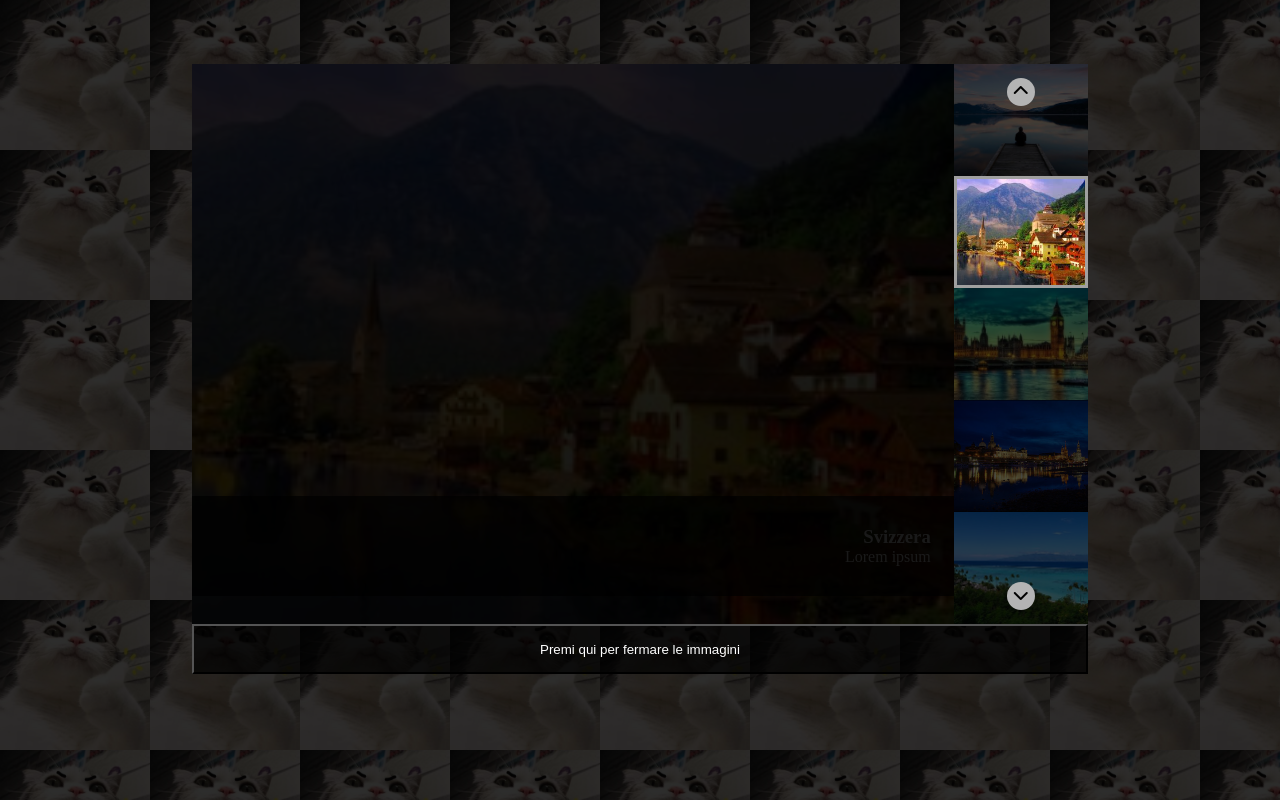
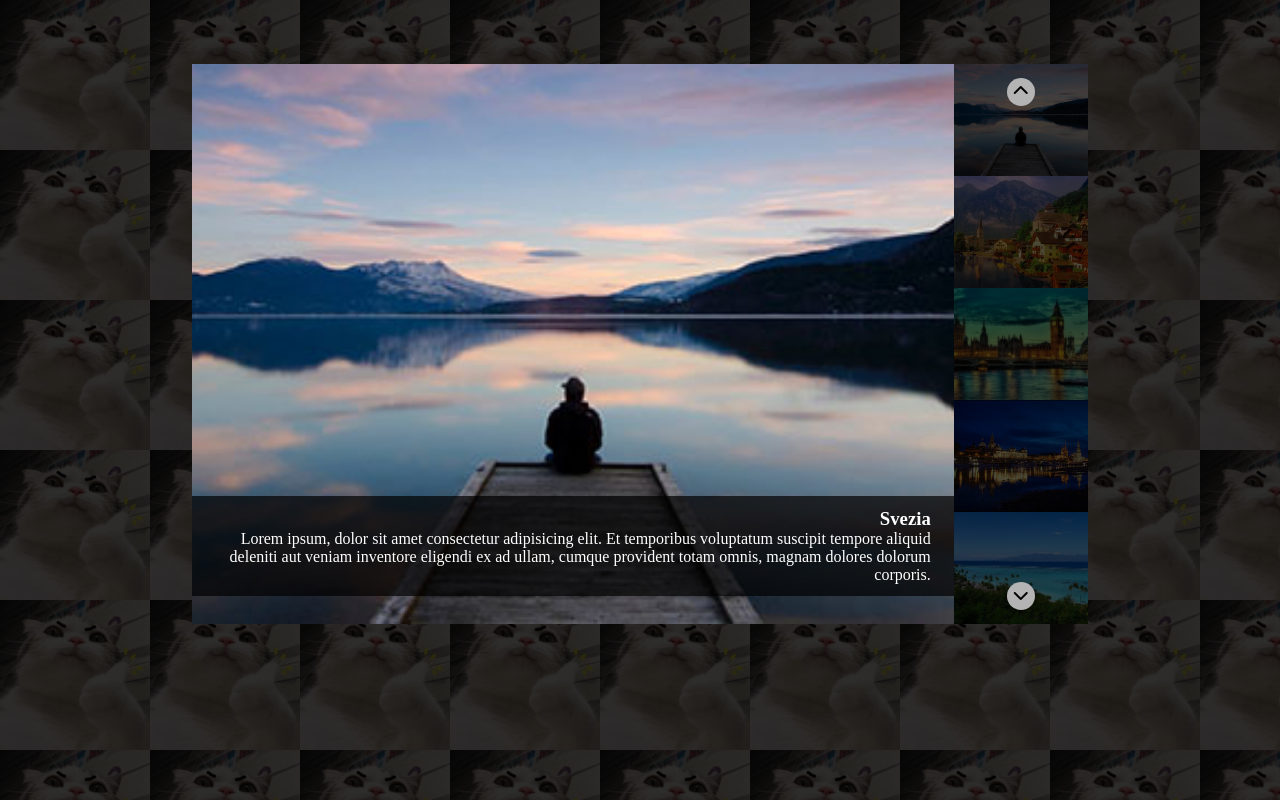
Before and after one commit to AlessandraMarusi/vue-slider, a plain HTML site: page index.html in a window 1280 px wide. Shown: the top 800 px of the page. Drawn offline with nearby package versions, Linux system fonts and the light colour scheme.

Commit message:
Conversione codice base

```diff
--- a/index.html
+++ b/index.html
@@ -4,22 +4,23 @@
     <meta charset="UTF-8">
     <meta http-equiv="X-UA-Compatible" content="IE=edge">
     <meta name="viewport" content="width=device-width, initial-scale=1.0">
-   <!--  <link href="https://cdn.jsdelivr.net/npm/bootstrap@5.1.3/dist/css/bootstrap.min.css" rel="stylesheet" integrity="sha384-1BmE4kWBq78iYhFldvKuhfTAU6auU8tT94WrHftjDbrCEXSU1oBoqyl2QvZ6jIW3" crossorigin="anonymous"> -->
+    <script src="https://cdn.jsdelivr.net/npm/vue@2/dist/vue.js"></script>
     <script src="https://kit.fontawesome.com/93b7370090.js" crossorigin="anonymous"></script>
     <link rel="stylesheet" href="css/style.css">
     <title>Document</title>
 </head>
 <body>
-    <!-- <div class="container">
+    <div id="app">
+        <div class="container">
             <div class="slideContainer">
                 <div class="slide active">
-                <img src="img/01.jpg" alt="Img 1">
+                    <img :src="items[currentIndex].immagine" alt="items[currentIndex].title">
                     <div class="slideText">
-                    <h3>Svizzera</h3>
-                    <span>Lorem ipsum</span>
+                        <h3>{{items[currentIndex].title}}</h3>
+                        <span>{{items[currentIndex].text}}</span>
                     </div>
                 </div>
-            <div class="slide">
+                <!-- <div class="slide">
                     <img src="img/02.jpg" alt="Img 2">
                     <div class="slideText">
                         <h3></h3>
@@ -46,15 +47,15 @@
                         <h3></h3>
                         <span></span>
                     </div>
-            </div>
+                </div> -->
             </div>
             <div class="row">
                 <div id="up"><i class="fa-solid fa-chevron-up"></i></div>
                 <div id="down"><i class="fa-solid fa-chevron-down"></i></div>
-            <div class="col">
-                <img src="img/01.jpg" alt="Img 1">
+                <div class="col" v-for="thumb in items">
+                    <img :src="thumb.immagine" :alt="thumb.title">
                 </div>
-            <div class="col">
+                <!-- <div class="col">
                     <img src="img/02.jpg" alt="Img 2">
                 </div>
                 <div class="col">
@@ -65,15 +66,16 @@
                 </div>
                 <div class="col">
                     <img src="img/05.jpg" alt="Img 5">
-            </div>
+                </div> -->
 
             </div>
-    </div> -->
+        </div>
         <div class="container">
             <button id="stop" onclick="clearInterval(slideDownTimer)">Premi qui per fermare le immagini</button>
         </div>
+    </div>
 
 
-    <script src="js/script.js"></script>
+    <script src="js/vue.js"></script>
 </body>
 </html>
--- /dev/null
+++ b/js/vue.js
@@ -0,0 +1,45 @@
+const app = new Vue({
+        el:'#app',
+        data: {
+            items: [
+                {
+                    immagine: 'img/01.jpg',
+                    title: 'Svezia',
+                    text: 'Lorem ipsum, dolor sit amet consectetur adipisicing elit. Et temporibus voluptatum suscipit tempore aliquid deleniti aut veniam inventore eligendi ex ad ullam, cumque provident totam omnis, magnam dolores dolorum corporis.',
+
+                },
+                {
+                    immagine: 'img/02.jpg',
+                    title: 'Svizzera',
+                    text: 'Lorem ipsum',
+                },
+                {
+                    immagine: 'img/03.jpg',
+                    title: 'Gran Bretagna',
+                    text: 'Lorem ipsum, dolor sit amet consectetur adipisicing elit.',
+
+                },
+                {
+                    immagine: 'img/04.jpg',
+                    title: 'Germania',
+                    text: 'Lorem ipsum, dolor sit amet consectetur adipisicing elit. Et temporibus voluptatum suscipit tempore aliquid deleniti aut veniam inventore eligendi ex ad ullam,',
+
+                },
+                {
+                    immagine: 'img/05.jpg',
+                    title: 'Paradise',
+                    text: 'Et temporibus voluptatum suscipit tempore aliquid deleniti aut veniam inventore eligendi ex ad ullam,',
+                }
+            ],
+            currentIndex: 0,
+        },
+        methods: {
+            slideDown(){
+
+            },
+            slideUp(){
+
+            }
+        }
+    }
+);
```
Lines whose indentation alone changed are shown as unchanged.
